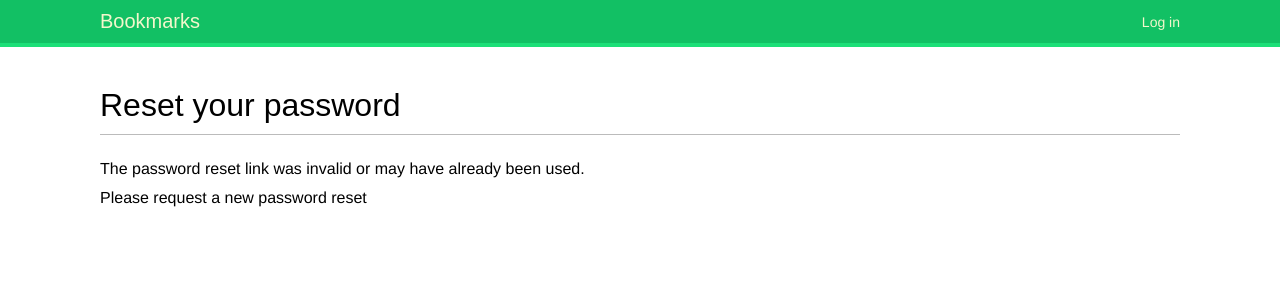
After one commit to kcemenike/bookmarks, a Django app: page /account/reset/1/1/ in a window 1280 px wide. The commit adds this page. Shown: the top 300 px of the page. Run offline with Django 3.2, Linux system fonts and the light colour scheme; some web fonts are replaced.

Commit message:
enable password change and reset by email

```diff
--- a/account/templates/base.html
+++ b/account/templates/base.html
@@ -11,6 +11,28 @@
 <body>
   <div id="header">
     <span class="logo">Bookmarks</span>
+    {% if request.user.is_authenticated %}
+      <ul class="menu">
+        <li {% if section == "dashboard" %}class="selected"{% endif %}>
+          <a href={% url 'dashboard' %}>My dashboard</a>
+        </li>
+        <li {% if section == "images" %}class="selected"{% endif %}>
+          <a href="#">Images</a>
+        </li>
+        <li {% if section == "people" %}class="selected"{% endif %}>
+          <a href="#">People</a>
+        </li>
+      </ul>
+    {% endif %}
+
+    <span class="user">
+      {% if request.user.is_authenticated %}
+        Hello {{ request.user.first_name}}
+        <a href="{% url 'logout' %}">Logout</a>
+      {% else %}
+        <a href="{% url 'login' %}">Log in</a>
+      {% endif %}
+    </span>
   </div>
 
   <div id="content">
--- a/account/templates/registration/login.html
+++ b/account/templates/registration/login.html
@@ -19,5 +19,6 @@
     <input type="hidden" name="next" value="{{ next }}"/>
     <p><input type="submit" value="log in"</p>
     </form>
+    <p><a href="{% url 'password_reset' %}">Forgotten your password?</a></p>
   </div>
 {% endblock content %}
--- /dev/null
+++ b/account/templates/registration/password_reset_confirm.html
@@ -0,0 +1,18 @@
+{% extends 'base.html' %}
+
+{% block title %}Reset your password{% endblock title %}
+
+{% block content %}
+  <h1>Reset your password</h1>
+  {% if validlink %}
+    <p>Please enter your new password twice</p>
+    <form method='post'>
+      {{ form.as_p }}
+      {% csrf_token %}
+      <p><input type='submit' value='Change password'/></p>
+    </form>
+  {% else %}
+    <p>The password reset link was invalid or may have already been used.</br>
+    Please request a new password reset</p>
+  {% endif %}
+{% endblock content %}
--- /dev/null
+++ b/account/templates/registration/password_reset_email.html
@@ -0,0 +1,4 @@
+Someone asked for password reset for email {{ email }}. Follow the link below:
+{{ protocol }}://{{ domain }}{% url 'password_reset_confirm' uidb64=uid token=token %}
+Your username, in case you have forgotten is:
+{{ user.get_username }}
--- a/account/urls.py
+++ b/account/urls.py
@@ -8,4 +8,10 @@ urlpatterns = [
     path('login/', auth_views.LoginView.as_view(), name='login'),
     path('logout/', auth_views.LogoutView.as_view(), name='logout'),
     path('', views.dashboard, name='dashboard'),
+    path('password_change/', auth_views.PasswordChangeView.as_view(), name='password_change'),
+    path('password_change/done/', auth_views.PasswordChangeDoneView.as_view(), name='password_change_done'),
+    path('password_reset/', auth_views.PasswordResetView.as_view(), name='password_reset'),
+    path('password_reset_done/', auth_views.PasswordResetDoneView.as_view(), name='password_reset_done'),
+    path('reset/<uidb64>/<token>/', auth_views.PasswordResetConfirmView.as_view(), name='password_reset_confirm'),
+    path('reset/done/', auth_views.PasswordResetCompleteView.as_view(), name='password_reset_complete'),
 ]
--- a/bookmarks/settings.py
+++ b/bookmarks/settings.py
@@ -31,13 +31,13 @@ ALLOWED_HOSTS = []
 # Application definition
 
 INSTALLED_APPS = [
+    'account.apps.AccountConfig',
     'django.contrib.admin',
     'django.contrib.auth',
     'django.contrib.contenttypes',
     'django.contrib.sessions',
     'django.contrib.messages',
     'django.contrib.staticfiles',
-    'account.apps.AccountConfig',
 ]
 
 MIDDLEWARE = [
@@ -123,3 +123,4 @@ STATIC_URL = '/static/'
 LOGIN_REDIRECT_URL = 'dashboard'
 LOGIN_URL = 'login'
 LOGOUT_URL = 'logout'
+EMAIL_BACKEND = 'django.core.mail.backends.console.EmailBackend'
```
Also changed, not shown: account/templates/registration/password_change_done.html (added, +8 -0 lines), account/templates/registration/password_change_form.html (added, +13 -0 lines), account/templates/registration/password_reset_complete.html (added, +9 -0 lines), account/templates/registration/password_reset_done.html (added, +9 -0 lines), account/templates/registration/password_reset_form.html (added, +13 -0 lines), db.sqlite3.
